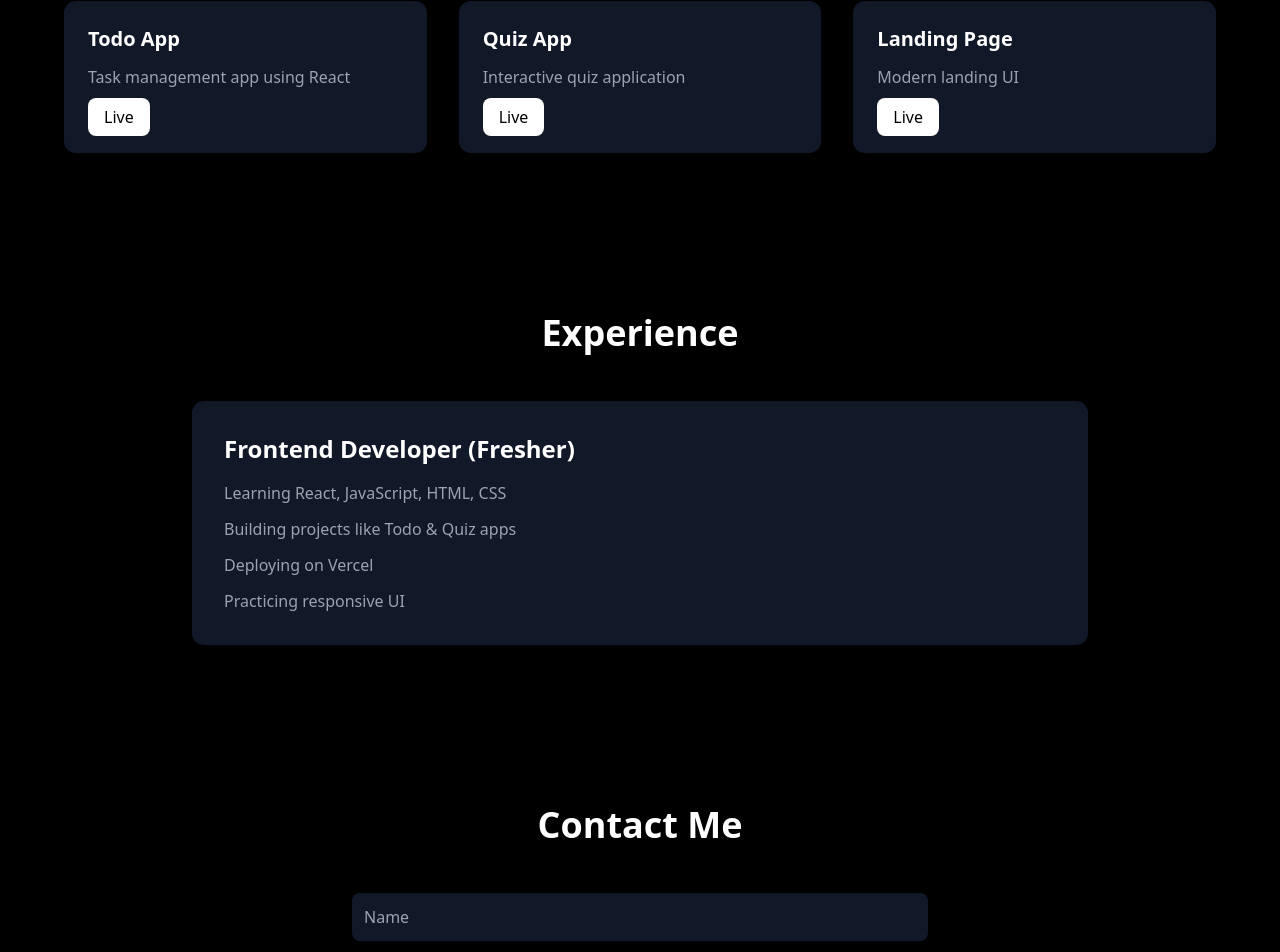
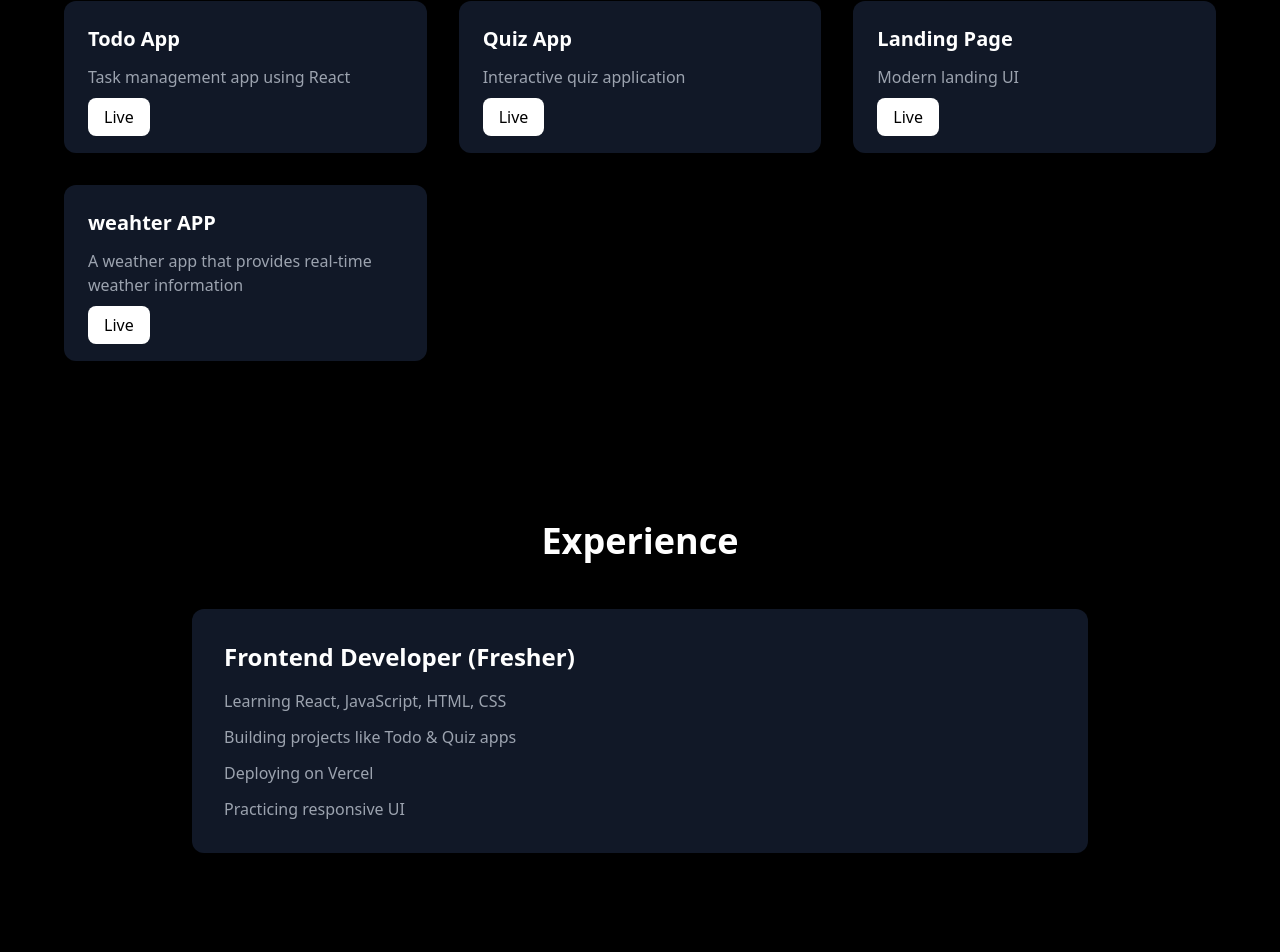
Before and after one commit to llaman-rawat/portfolio, a React (Vite) app: page / in a window 1280 px wide. Shown: the part 1511-2463 px from the top of the page. Built offline with nearby package versions, Linux system fonts and the light colour scheme.

Commit message:
updated portfolio

```diff
--- a/src/Components/Projects/Project.jsx
+++ b/src/Components/Projects/Project.jsx
@@ -14,6 +14,12 @@ const Project = () => {
       title: "Landing Page",
       description: "Modern landing UI",
       live: "https://landing-one-sable-27.vercel.app"
+    },
+
+     {
+      title: "weahter APP",
+      description: "A weather app that provides real-time weather information",
+      live: "https://weather-app-zore.vercel.app"
     },
   ];
 
```
